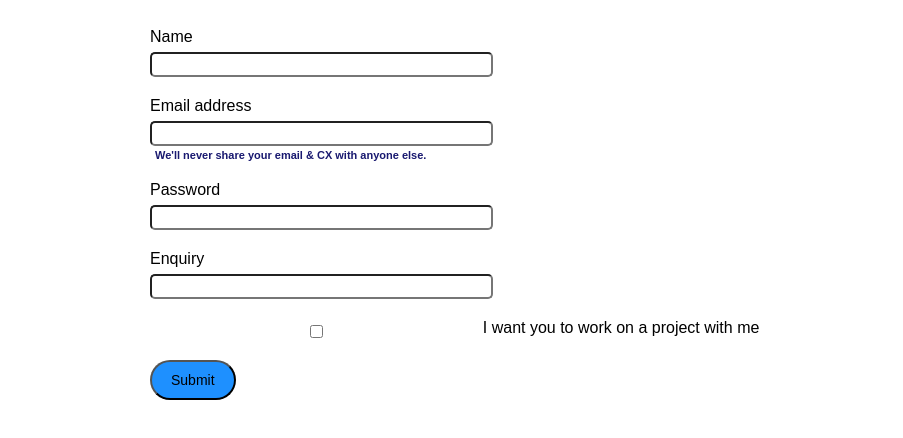
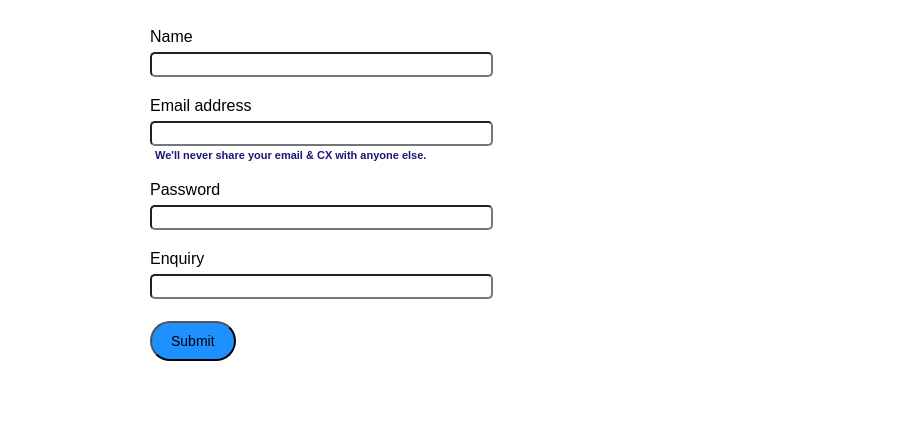
Before and after one commit to mohddasif17/Contact-me, a plain HTML site: page index.html in a window 1280 px wide. Shown: the part 202-640 px from the top of the page, without its empty margins (0-903 px from the left). Drawn offline with Linux system fonts and the light colour scheme.

Commit message:
Update index.html

```diff
--- a/index.html
+++ b/index.html
@@ -45,10 +45,6 @@
                     <label for="clientemail" class="form-label">Enquiry</label>
                     <input type="email" class="form-control" id="clientemail" aria-describedby="emailHelp">
                   </div>
-                  <div class="mb-3" id= "form-check">
-                    <input type="checkbox" class="form-check-input" id="isclient">
-                    <label class="form-check-label" for="isclient">I want you to work on a project with me</label>
-                  </div>
                 <button type="submit" class="btn btn-sm">Submit</button>
               </form>
          </div>
```
